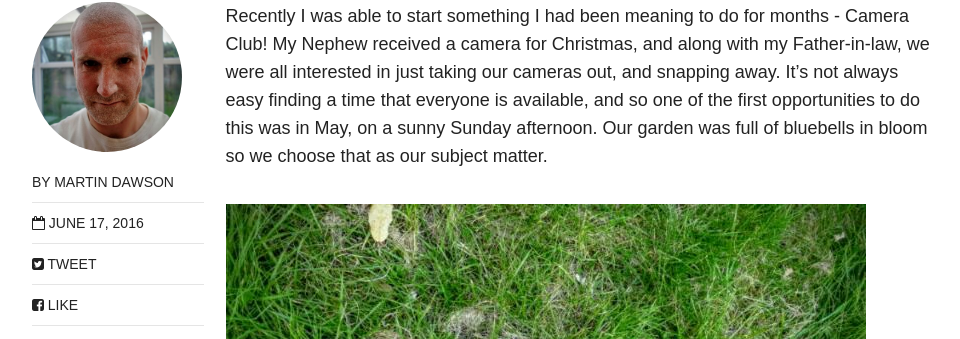
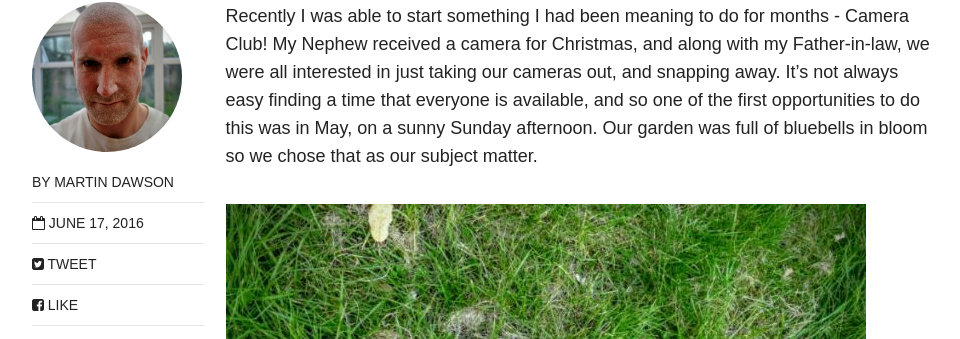
Before and after one commit to dawsneyland/dawsneyland.github.io, a Jekyll site: the page built from _posts/blog/2016-06-17-the-small-photographer.md, in a window 1280 px wide and 900 px high, scrolled down 372 px. Shown: the part 254-593 px from the top of the window, without its empty margins (154-1114 px from the left). Built offline with Jekyll 4.4.1, drawn with Linux system fonts in a browser that asks for light colours; nearby versions of some CDN libraries; some of the changed text lies outside the part shown.

Commit message:
Update 2016-06-17-the-small-photographer.md

```diff
--- a/_posts/blog/2016-06-17-the-small-photographer.md
+++ b/_posts/blog/2016-06-17-the-small-photographer.md
@@ -8,7 +8,7 @@ comments: true
 share: true
 ---
 
-Recently I was able to start something I had been meaning to do for months - Camera Club! My Nephew received a camera for Christmas, and along with my Father-in-law, we were all interested in just taking our cameras out, and snapping away. It's not always easy finding a time that everyone is available, and so one of the first opportunities to do this was in May, on a sunny Sunday afternoon. Our garden was full of bluebells in bloom so we choose that as our subject matter.
+Recently I was able to start something I had been meaning to do for months - Camera Club! My Nephew received a camera for Christmas, and along with my Father-in-law, we were all interested in just taking our cameras out, and snapping away. It's not always easy finding a time that everyone is available, and so one of the first opportunities to do this was in May, on a sunny Sunday afternoon. Our garden was full of bluebells in bloom so we chose that as our subject matter.
 <figure>
     <img src="{{ site.url }}/images/post0501.jpg">
     <figcaption>Go on my son, boot it!</figcaption>
```
Also changed, not shown: other parts of _posts/blog/2016-06-17-the-small-photographer.md (+1 -1 lines).
